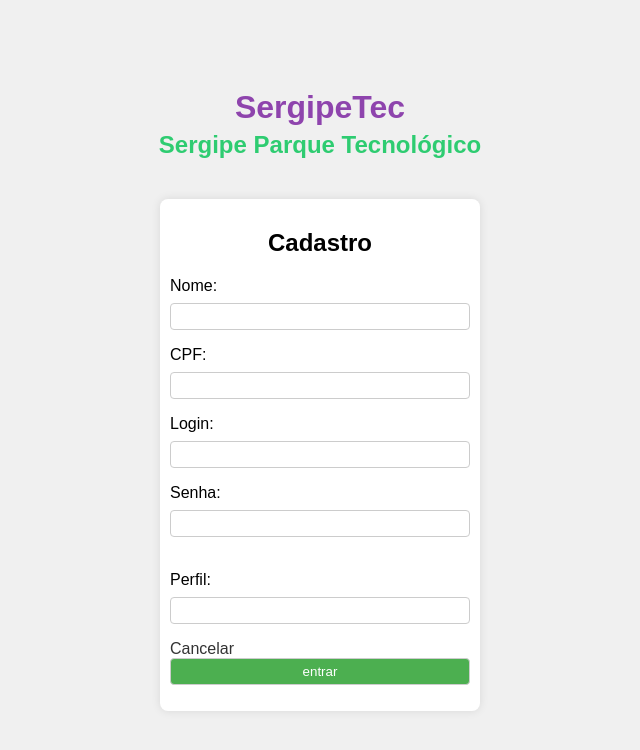
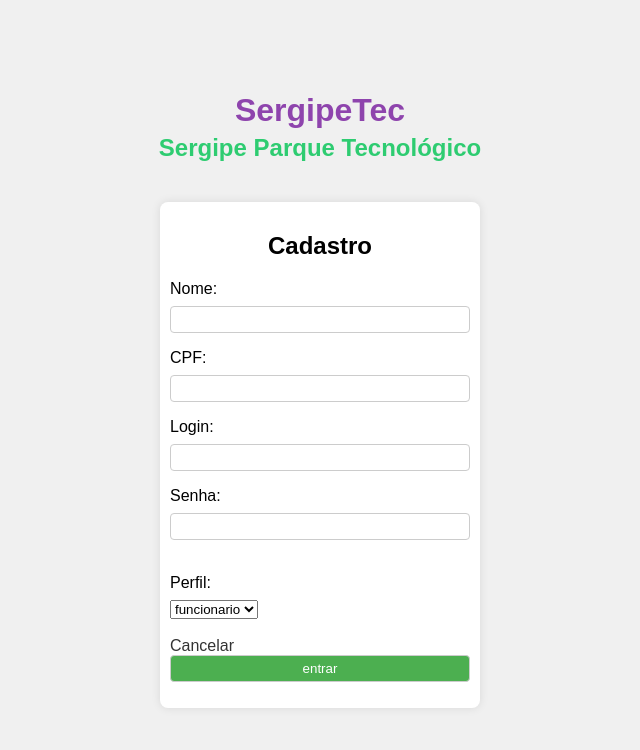
Before and after one commit to LeviNun/project-2, a PHP site: page /novologin.php in a window 1280 px wide. Shown: the top 750 px of the page, without its empty margins (320-960 px from the left). Run offline with PHP 8.4, Linux system fonts and the light colour scheme.

Commit message:
e34242
423342

```diff
--- a/_novologin/novologin.php
+++ b/_novologin/novologin.php
@@ -60,7 +60,10 @@
 
         <div>
         <label for="perfil">Perfil:</label>
-        <input type="text" id="perfil" name="perfil" required>
+        <select name = "perfil">
+            <Option>funcionario</Option>
+            <option>gestor</option>
+        </select required><br><br>
         </div>
 
         <div>
```
